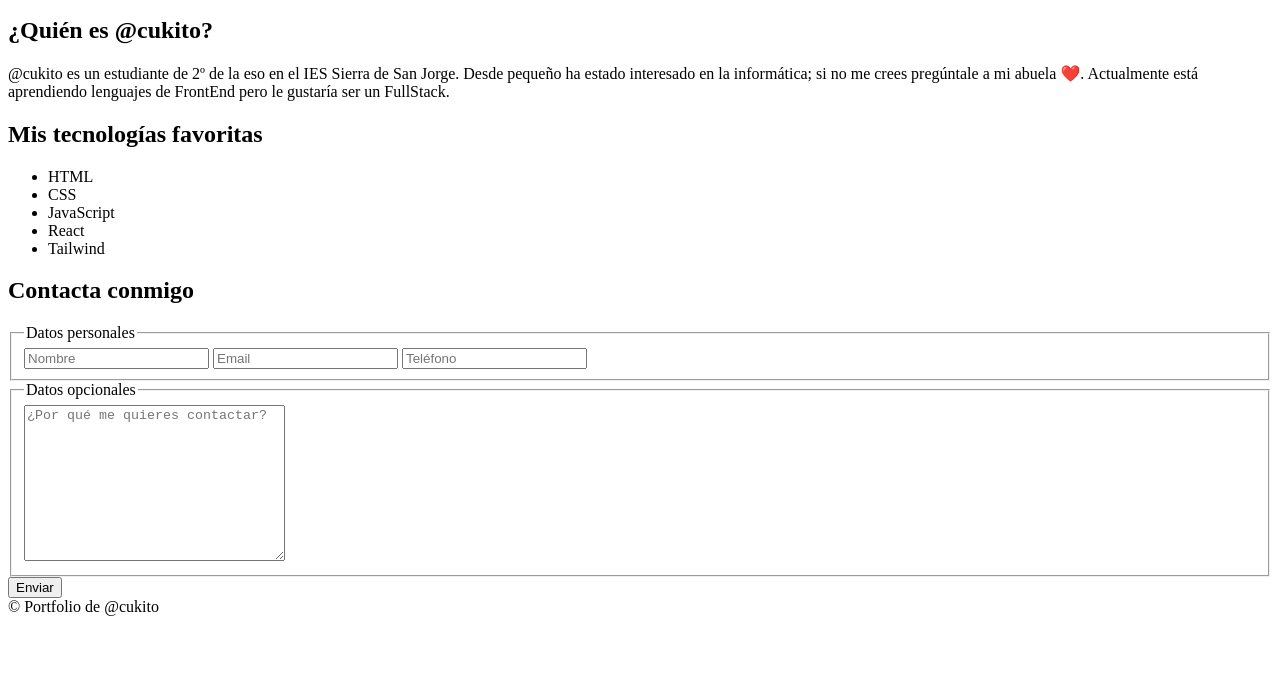
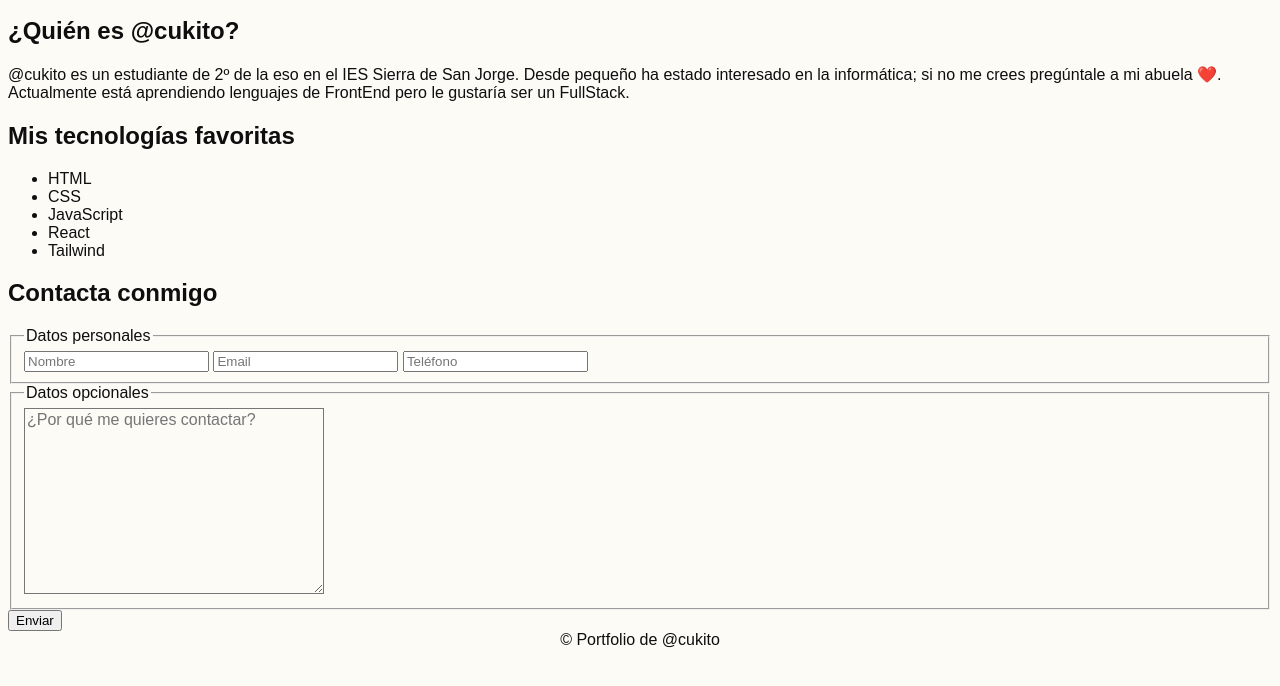
Before and after one commit to TheCukitoDev/testeandoGit, a plain HTML site: page index.html in a window 1280 px wide. Shown: the part 102-788 px from the top of the page. Drawn offline with Linux system fonts and the light colour scheme.

Commit message:
Updated the index.html and style.css files

```diff
--- a/index.html
+++ b/index.html
@@ -54,8 +54,10 @@
 					<li>Tailwind</li>
 				</ul>
 			</article>
+			<article></article>
+		</main>
 			<article>
-				<h2>Contacta conmigo</h2>
+				<h2><label for="name">Contacta conmigo</label></h2>
 				<form
 					action="/"
 					method="post"
@@ -65,7 +67,7 @@
 						<input
 							type="text"
 							name=""
-							id=""
+							id="name"
 							placeholder="Nombre"
 						/>
 						<input
@@ -98,7 +100,8 @@
 					/>
 				</form>
 			</article>
-		</main>
+		</div>
+		<div class="div_1"></div>
 		<footer>© Portfolio de @cukito</footer>
 	</body>
 </html>
--- a/style.css
+++ b/style.css
@@ -0,0 +1,22 @@
+:root {
+	--defaultFontFamily: Open-Sans, sans-serif;
+	--defaultFontColor: #0e0e0e;
+	--defaultFontSize: 1rem;
+	--primaryBackgroundColor: #fdfbf6;
+	--secondaryBackgroundColor: #0e0e0e;
+}
+
+body,
+fieldset,
+textarea,
+legend {
+	background-color: #fdfbf6; /* */
+	font-family: var(--defaultFontFamily);
+	color: var(--defaultFontColor);
+	font-size: var(--defaultFontSize);
+}
+
+footer {
+	display: flex;
+	justify-content: center;
+}
```
